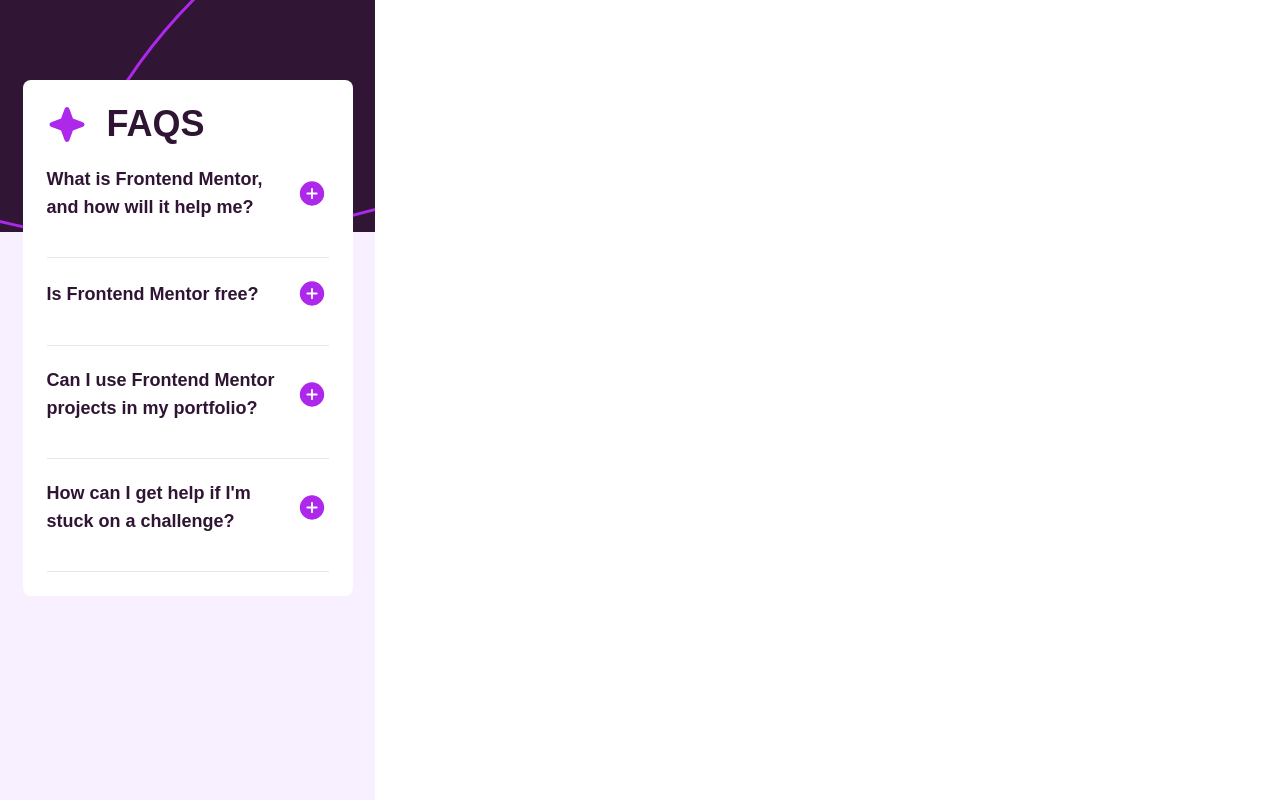
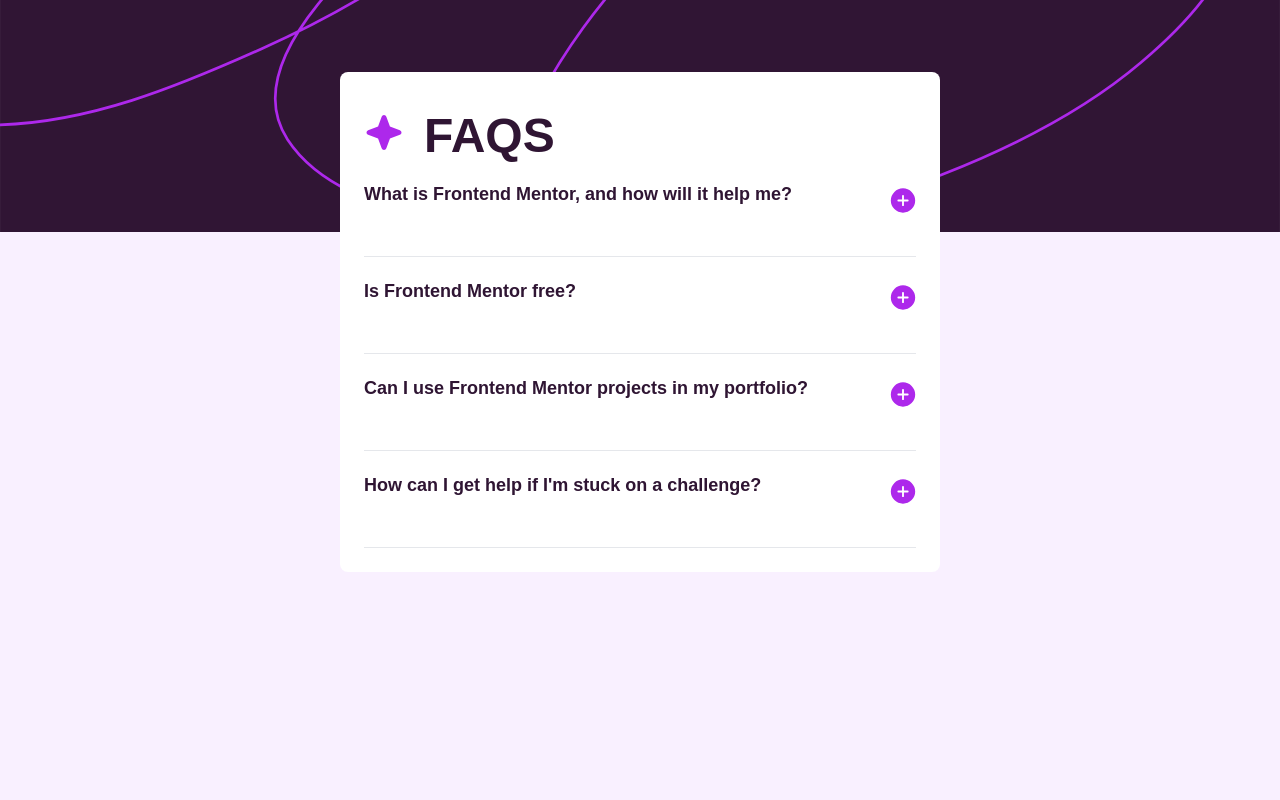
Before and after one commit to germanp007/frontendmentor-challenge15, a React (Vite) app: page / in a window 1280 px wide. Shown: the top 800 px of the page. Built offline with nearby package versions, Linux system fonts and the light colour scheme.

Commit message:
reto terminado

```diff
--- a/src/App.tsx
+++ b/src/App.tsx
@@ -1,8 +1,11 @@
-import { useState } from "react";
-import BackgroundMobile from "./components/background/BackgroundMobile";
+import "./index.css";
+import { useEffect, useState } from "react";
 import IconPlus from "./components/icons/IconPlus";
 import IconStar from "./components/icons/IconStar";
 import IconMinus from "./components/icons/IconMinus";
+import { data } from "./constant";
+import mobile from "../public/assets/images/background-pattern-mobile.svg";
+import desktop from "../public/assets/images/background-pattern-desktop.svg";
 
 interface ClickState {
   button1: boolean;
@@ -12,6 +15,8 @@
   button5: boolean;
 }
 const App = () => {
+  const [widthScreen, setWidthScreen] = useState(window.innerWidth);
+
   const [click, setClick] = useState<ClickState>({
     button1: false,
     button2: false,
@@ -31,121 +36,92 @@
     });
   };
 
+  useEffect(() => {
+    const handleResize = () => {
+      setWidthScreen(window.innerWidth);
+    };
+    window.addEventListener("resize", handleResize);
+
+    return () => {
+      window.removeEventListener("resize", handleResize);
+    };
+  }, [widthScreen]);
+
   return (
-    <main className="bg-LightPink min-h-[120vh] w-[375px] flex justify-center">
-      <section className="w-full h-[232px]">
-        <BackgroundMobile width={375} height={232} />
-      </section>
-      <article className="text-DarkPurple w-[330px] p-6 absolute top-20 bg-White rounded-lg flex flex-col gap-5">
-        <div className="flex justify-start">
+    <>
+      <main className="bg-LightPink flex flex-col justify-center w-screen">
+        <section
+          style={{
+            background: `url(${
+              widthScreen > 600 ? desktop : mobile
+            }) center/cover no-repeat`,
+            height: "232px",
+            width: "100%",
+            display: "flex",
+            alignItems: "center",
+            justifyContent: "center",
+            flexDirection: "column",
+          }}
+        ></section>
+        <section className="relative w-screen h-[150vh] md:h-[100vh] flex justify-center">
+          <article className="text-DarkPurple w-[330px] p-6 absolute top-[-20%] bg-White rounded-lg flex flex-col gap-5 sm:w-[600px]">
+            <div className="flex justify-start mt-4">
               <span className="mr-5">
                 <IconStar />
               </span>
-          <h1 className="text-4xl font-bold ">FAQS</h1>
+              <h1 className="text-4xl font-bold md:text-5xl ">FAQS</h1>
             </div>
-        <div className="w-[280px]">
-          <div className="flex justify-between items-center mb-4">
+            {data.map((item) => (
+              <>
+                <div className="w-[280px] mb-4 sm:w-full" key={item.id}>
+                  <div className="flex justify-between items-center sm:w-full">
                     <button
-              onClick={() => handleClick("button1")}
-              className="flex justify-between items-center hover:text-[#AD28EB]"
+                      onClick={() =>
+                        handleClick(`button${item.id}` as keyof ClickState)
+                      }
+                      className="flex justify-between items-center hover:text-[#AD28EB] sm:w-full sm:justify-evenly"
                     >
-              <h2 className="text-lg font-semibold w-[250px] text-left ">
-                What is Frontend Mentor, and how will it help me?
+                      <h2 className="text-lg font-semibold w-[250px] text-left sm:w-full mb-3">
+                        {item.title}
                       </h2>
-              {click.button1 ? <IconMinus /> : <IconPlus />}
+                      {click[`button${item.id}` as keyof ClickState] ? (
+                        <IconMinus />
+                      ) : (
+                        <IconPlus />
+                      )}
                     </button>
                   </div>
                   <p
                     className={`text-GrayishPurple ${
-              !click.button1
+                      !click[`button${item.id}` as keyof ClickState]
                         ? "hidden opacity-0 translate-y-[-2px]"
                         : "opacity-100 translate-y-0"
                     } transition-all duration-300 ease-in-out`}
                   >
-            Frontend Mentor offers realistic coding challenges to help
-            developers improve their frontend coding skills with projects in
-            HTML, CSS, and JavaScript. It's suitable for all levels and ideal
-            for portfolio building.
+                    {item.paragraph}
                   </p>
                 </div>
                 <hr />
-        <div className="w-[280px]">
-          <div className="flex justify-between items-center mb-4">
-            <button
-              onClick={() => handleClick("button2")}
-              className="flex justify-between items-center hover:text-[#AD28EB]"
+              </>
+            ))}
+          </article>
+        </section>
+      </main>
+      <footer className="bg-LightPink">
+        <h6 className="text-center">
+          Challenge by Frontend Mentor. Coded by
+          <a
+            href="https://portfolio-frontdev.netlify.app"
+            target="_blank"
+            rel="noopener noreferrer"
+            className="text-[#AD28EB]"
           >
-              <h2 className="text-lg font-semibold w-[250px] text-left">
-                Is Frontend Mentor free?
-              </h2>
-              {click.button2 ? <IconMinus /> : <IconPlus />}
-            </button>
-          </div>
-          <p
-            className={`text-GrayishPurple ${
-              !click.button2
-                ? "hidden opacity-0 translate-y-[-2px]"
-                : "opacity-100 translate-y-0"
-            } transition-all duration-300 ease-in-out`}
-          >
-            Yes, Frontend Mentor offers both free and premium coding challenges,
-            with the free option providing access to a range of projects
-            suitable for all skill levels.
-          </p>
-        </div>
-        <hr />
-        <div className="w-[280px]">
-          <div className="flex justify-between items-center mb-4">
-            <button
-              onClick={() => handleClick("button3")}
-              className="flex justify-between items-center hover:text-[#AD28EB]"
-            >
-              <h2 className="text-lg font-semibold w-[250px] text-left ">
-                Can I use Frontend Mentor projects in my portfolio?
-              </h2>
-              {click.button3 ? <IconMinus /> : <IconPlus />}
-            </button>
-          </div>
-          <p
-            className={`text-GrayishPurple ${
-              !click.button3
-                ? "hidden opacity-0 translate-y-[-2px]"
-                : "opacity-100 translate-y-0"
-            } transition-all duration-300 ease-in-out`}
-          >
-            Yes, you can use projects completed on Frontend Mentor in your
-            portfolio. It's an excellent way to showcase your skills to
-            potential employers!
-          </p>
-        </div>
-        <hr />
-        <div className="w-[280px]">
-          <div className="flex justify-between items-center mb-4">
-            <button
-              onClick={() => handleClick("button4")}
-              className="flex justify-between items-center hover:text-[#AD28EB]"
-            >
-              <h2 className="text-lg font-semibold w-[250px] text-left">
-                How can I get help if I'm stuck on a challenge?
-              </h2>
-              {click.button4 ? <IconMinus /> : <IconPlus />}
-            </button>
-          </div>
-          <p
-            className={`text-GrayishPurple ${
-              !click.button4
-                ? "hidden opacity-0 translate-y-[-2px]"
-                : "opacity-100 translate-y-0"
-            } transition-all duration-300 ease-in-out`}
-          >
-            The best place to get help is inside Frontend Mentor's Discord
-            community. There's a help channel where you can ask questions and
-            seek support from other community members.
-          </p>
-        </div>
-        <hr />
-      </article>
-    </main>
+            {" "}
+            <strong>German Pinto.</strong>
+          </a>
+        </h6>
+      </footer>
+    </>
   );
 };
 
--- a/src/components/background/BackgroundMobile.tsx
+++ b/src/components/background/BackgroundMobile.tsx
@@ -1,12 +1,6 @@
 import { SVGProps } from "react";
 const BackgroundMobile = (props: SVGProps<SVGSVGElement>) => (
-  <svg
-    xmlns="http://www.w3.org/2000/svg"
-    width={375}
-    height={232}
-    fill="none"
-    {...props}
-  >
+  <svg xmlns="http://www.w3.org/2000/svg" fill="none" {...props}>
     <g clipPath="url(#a)">
       <path fill="#301534" d="M0 0h375v232H0z" />
       <path
--- /dev/null
+++ b/src/constant.ts
@@ -0,0 +1,31 @@
+export const data = [
+  {
+    id: 1,
+    title: "What is Frontend Mentor, and how will it help me?",
+    paragraph: `Frontend Mentor offers realistic coding challenges to help
+        developers improve their frontend coding skills with projects in
+        HTML, CSS, and JavaScript. It's suitable for all levels and ideal
+        for portfolio building.`,
+  },
+  {
+    id: 2,
+    title: "Is Frontend Mentor free?",
+    paragraph: ` Yes, Frontend Mentor offers both free and premium coding challenges,
+    with the free option providing access to a range of projects
+    suitable for all skill levels.`,
+  },
+  {
+    id: 3,
+    title: "Can I use Frontend Mentor projects in my portfolio?",
+    paragraph: `Yes, you can use projects completed on Frontend Mentor in your
+    portfolio. It's an excellent way to showcase your skills to
+    potential employers!`,
+  },
+  {
+    id: 4,
+    title: "How can I get help if I'm stuck on a challenge?",
+    paragraph: `The best place to get help is inside Frontend Mentor's Discord
+    community. There's a help channel where you can ask questions and
+    seek support from other community members.`,
+  },
+];
```
Lines whose indentation alone changed are shown as unchanged.
